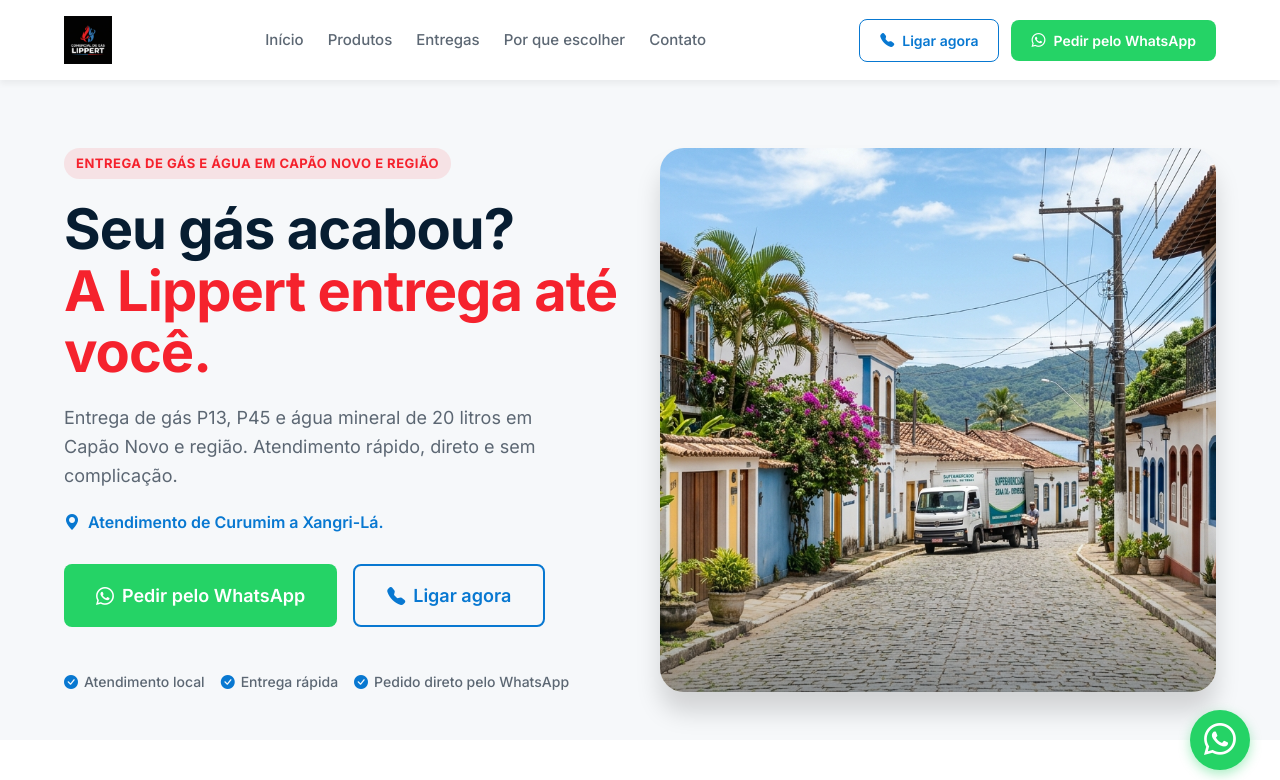
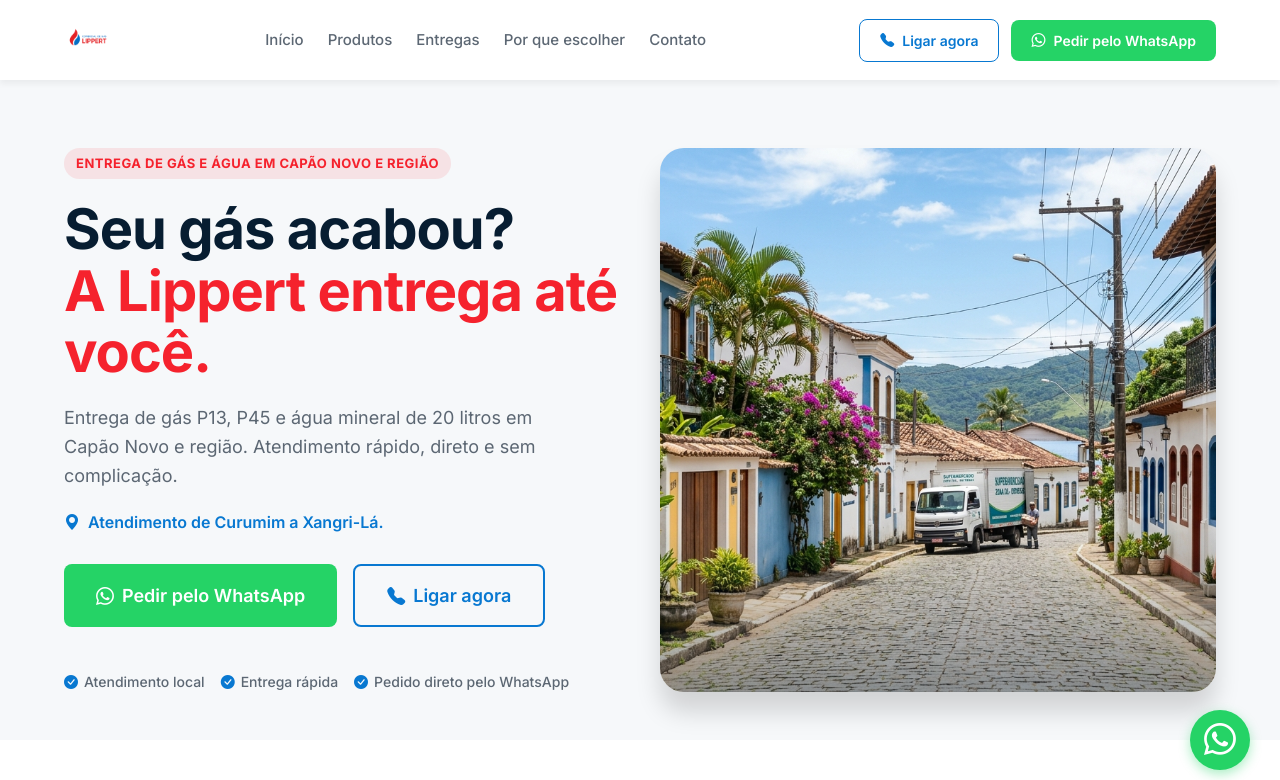
Before and after one commit to joabedev123-alt/gas-lippert-landing, a React (Vite) app: page / in a window 1280 px wide. Shown: the top 780 px of the page. Built offline with nearby package versions, Linux system fonts and the light colour scheme.

Commit message:
update: ajusta logo transparente e restaura texto do rodape

```diff
--- a/index.html
+++ b/index.html
@@ -2,7 +2,7 @@
 <html lang="pt-BR">
   <head>
     <meta charset="UTF-8" />
-    <link rel="icon" type="image/jpeg" href="/assets/logo.jpg" />
+    <link rel="icon" type="image/png" href="/logo.png" />
     <meta name="viewport" content="width=device-width, initial-scale=1.0" />
 
     <title>Entrega de Gás em Capão Novo | Comercial de Gás Lippert</title>
--- /dev/null
+++ b/repo.json
@@ -0,0 +1,5 @@
+{
+  "name": "gas-lippert-landing",
+  "description": "Landing Page para Comercial de Gás Lippert",
+  "private": false
+}
--- a/src/components/Footer/Footer.jsx
+++ b/src/components/Footer/Footer.jsx
@@ -9,7 +9,8 @@
 
         <div className={styles.col}>
           <div className={styles.logo}>
-            <img src="/assets/logo.jpg" alt="Comercial de Gás Lippert Logo" className={styles.logoImg} />
+            <i className="bi bi-fire"></i>
+            <span>Comercial de Gás Lippert</span>
           </div>
           <p className={styles.desc}>
             Gás e água entregues com praticidade em Capão Novo e região.
--- a/src/components/Footer/Footer.module.css
+++ b/src/components/Footer/Footer.module.css
@@ -15,13 +15,15 @@
 .logo {
   display: flex;
   align-items: center;
+  gap: 12px;
+  font-size: 24px;
+  font-weight: 800;
   margin-bottom: 16px;
+  color: var(--color-white);
 }
 
-.logoImg {
-  height: 60px;
-  width: auto;
-  object-fit: contain;
+.logo i {
+  color: var(--color-primary-red);
 }
 
 .desc {
--- a/src/components/Header/Header.jsx
+++ b/src/components/Header/Header.jsx
@@ -5,7 +5,7 @@
     <header className={styles.header}>
       <div className={`container ${styles.headerContent}`}>
         <div className={styles.logo}>
-          <img src="/assets/logo.jpg" alt="Comercial de Gás Lippert Logo" className={styles.logoImg} />
+          <img src="/logo.png" alt="Comercial de Gás Lippert Logo" className={styles.logoImg} />
         </div>
 
         <nav className={styles.nav}>
--- a/src/components/Header/Header.module.css
+++ b/src/components/Header/Header.module.css
@@ -23,7 +23,6 @@
   height: 48px;
   width: auto;
   object-fit: contain;
-  mix-blend-mode: multiply;
 }
 
 .nav {
```
